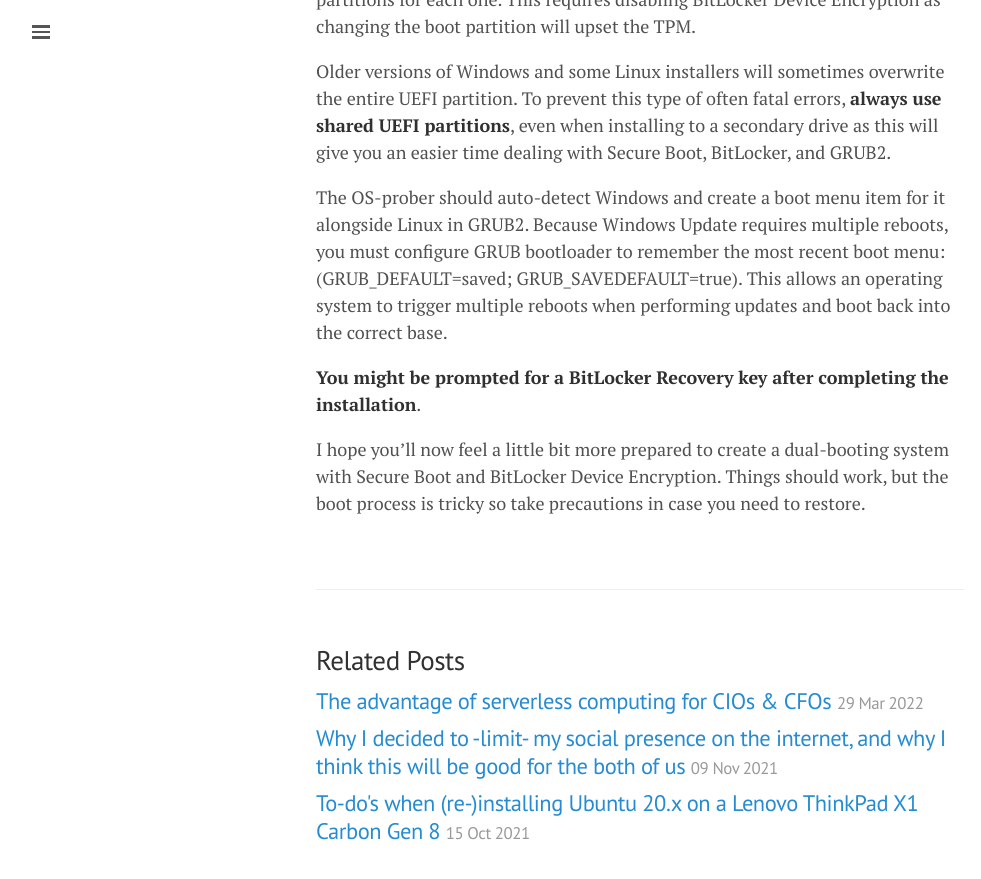
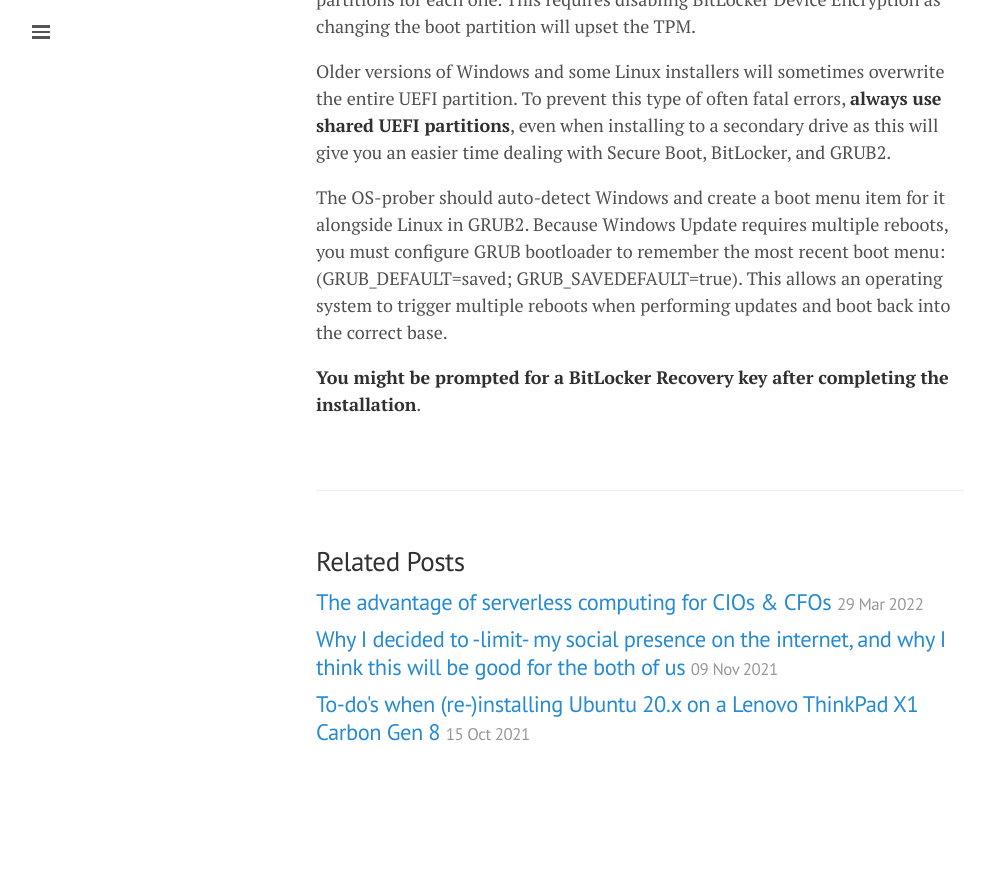
Before and after one commit to lgeurts/lgeurts.github.io, a Jekyll site: the page built from _posts/2019-03-19-dual-booting-windows-and-linux.md, in a window 1280 px wide and 900 px high, scrolled down 2872 px. Shown: the top 879 px of the window, without its empty margins (0-981 px from the left). Built offline with Jekyll 4.4.1, drawn with Linux system fonts in a browser that asks for light colours; nearby versions of some CDN libraries; comment, search, counter and statistics services are not loaded; after the commit the page ends 3673 px from its top, so only the background shows below that.

Commit message:
Update 2019-03-19-dual-booting-windows-and-linux.md

```diff
--- a/_posts/2019-03-19-dual-booting-windows-and-linux.md
+++ b/_posts/2019-03-19-dual-booting-windows-and-linux.md
@@ -54,5 +54,3 @@
 The OS-prober should auto-detect Windows and create a boot menu item for it alongside Linux in GRUB2. Because Windows Update requires multiple reboots, you must configure GRUB bootloader to remember the most recent boot menu: (GRUB_DEFAULT=saved; GRUB_SAVEDEFAULT=true). This allows an operating system to trigger multiple reboots when performing updates and boot back into the correct base.
 
 **You might be prompted for a BitLocker Recovery key after completing the installation**.
-
-I hope you’ll now feel a little bit more prepared to create a dual-booting system with Secure Boot and BitLocker Device Encryption. Things should work, but the boot process is tricky so take precautions in case you need to restore.
```
